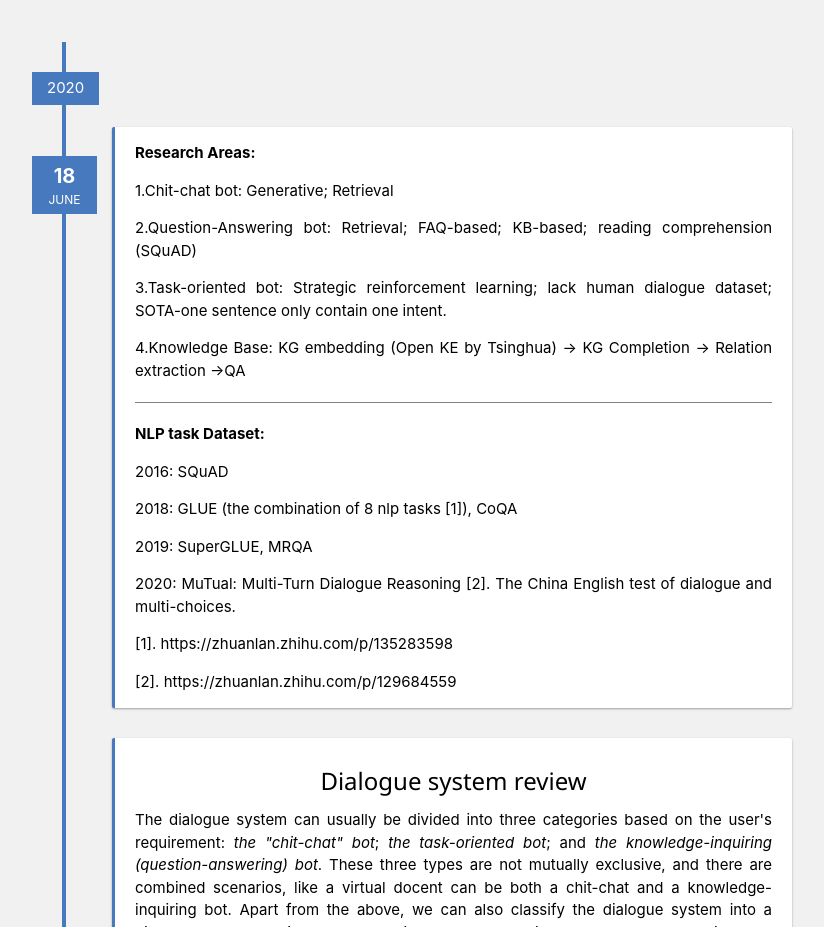
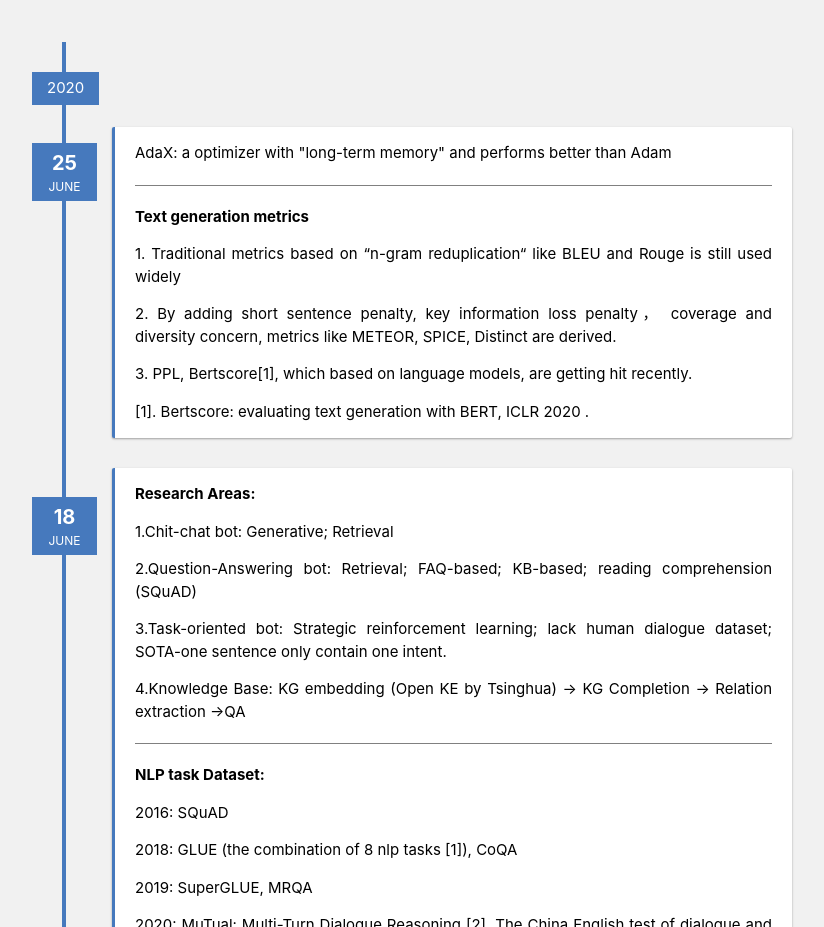
Before and after one commit to JiaxiHe/jiaxihe.github.io, a plain HTML site: page index.html in a window 1280 px wide. Shown: the part 1520-2447 px from the top of the page, without its empty margins (228-1052 px from the left). Drawn offline with nearby package versions, Linux system fonts and the light colour scheme; some icons are missing.

Commit message:
Update index.html

```diff
--- a/index.html
+++ b/index.html
@@ -305,6 +305,27 @@ h2 {
           <div class="timeline__group">
             <span class="timeline__year">2020</span>
 
+            <!--2020 June 25  -->
+            <div class="timeline__box">
+              <div class="timeline__date">
+                <span class="timeline__day">25</span>
+                <span class="timeline__month">June</span>
+              </div>
+              <div class="timeline__post">
+                <div class="timeline__content">
+                  <p>AdaX: a optimizer with "long-term memory" and performs better than Adam</p>
+                </div>
+                <hr style="height:1px;border-width:0;color:gray;background-color:gray">
+                <div class="timeline__content">
+                  <p><b>Text generation metrics </b></p>
+                  <p>1. Traditional metrics based on “n-gram reduplication“ like BLEU and Rouge is still used widely </p>
+                  <p>2. By adding short sentence penalty, key information loss penalty， coverage and diversity concern, metrics like METEOR, SPICE, Distinct are derived.</p>
+                  <p>3. PPL, Bertscore[1], which based on language models, are getting hit recently.</p>
+                  <p>[1]. Bertscore: evaluating text generation with BERT, ICLR 2020 .</p>
+                </div>
+              </div>
+            </div>
+
             <!--2020 June 18  -->
             <div class="timeline__box">
               <div class="timeline__date">
```
